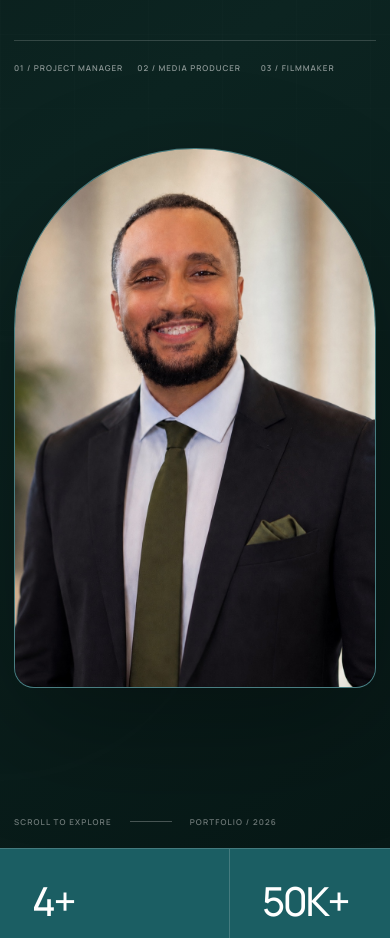
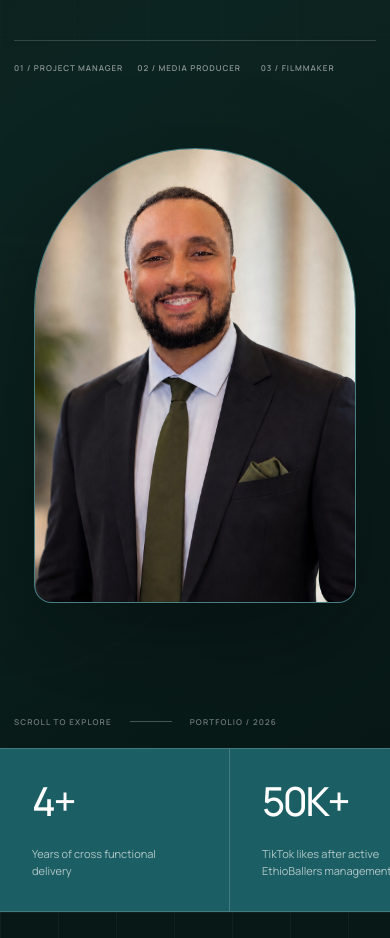
Before and after one commit to Dawitom3000/Dawits-personal-website, a plain HTML site: page index.html in a window 390 px wide. Shown: the part 780-1718 px from the top of the page. Drawn offline with Linux system fonts and the light colour scheme.

Commit message:
Reduce hero portrait scale

```diff
--- a/index.html
+++ b/index.html
@@ -14,7 +14,7 @@
   <meta property="og:type" content="website">
   <meta property="og:image" content="assets/images/dawit-formal-portrait.jpg">
   <link rel="icon" type="image/png" href="assets/images/salt-portrait.png">
-  <link rel="stylesheet" href="style.css?v=20260803-formal-portrait">
+  <link rel="stylesheet" href="style.css?v=20260803-portrait-scale">
   <script src="assets/js/main.js" defer></script>
 </head>
 <body>
--- a/style.css
+++ b/style.css
@@ -481,7 +481,7 @@ a {
 
 .hero-visual {
   position: relative;
-  min-height: 650px;
+  min-height: 600px;
 }
 
 .portrait-frame {
@@ -490,8 +490,8 @@ a {
   top: 40px;
   right: 0;
   overflow: hidden;
-  width: min(100%, 470px);
-  height: 580px;
+  width: min(100%, 430px);
+  height: 535px;
   background: var(--teal);
   border: 1px solid rgba(255, 255, 255, 0.2);
   border-radius: 240px 240px 24px 24px;
@@ -2252,8 +2252,8 @@ a {
   }
 
   .portrait-frame {
-    width: 390px;
-    height: 540px;
+    width: 360px;
+    height: 500px;
   }
 
   .media-feature,
@@ -2380,16 +2380,17 @@ a {
   }
 
   .hero-visual {
-    width: min(100%, 660px);
-    min-height: 680px;
+    width: min(100%, 600px);
+    min-height: 590px;
     margin-inline: auto;
   }
 
   .portrait-frame {
-    right: 40px;
-    left: 40px;
-    width: auto;
-    height: 620px;
+    right: auto;
+    left: 50%;
+    width: min(calc(100% - 80px), 520px);
+    height: 540px;
+    transform: translateX(-50%);
   }
 
   .hero-foot {
@@ -2611,15 +2612,17 @@ a {
   }
 
   .hero-visual {
-    min-height: 610px;
+    min-height: 510px;
   }
 
   .portrait-frame {
     top: 20px;
-    right: 0;
-    left: 0;
-    height: 540px;
+    right: auto;
+    left: 50%;
+    width: calc(100% - 40px);
+    height: 455px;
     border-radius: 180px 180px 20px 20px;
+    transform: translateX(-50%);
   }
 
   .hero-foot {
```
